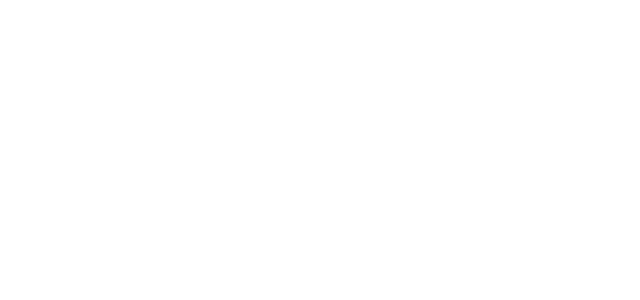
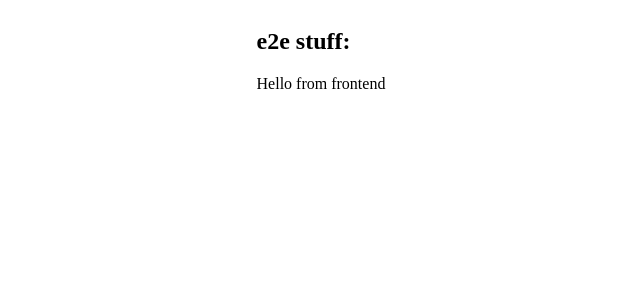
Before and after one commit to jhpyyk/tdd-mooc-webapp, a React (Vite) app in the folder frontend/: page /e2e in a window 1280 px wide. Shown: the top 300 px of the page, without its empty margins (319-959 px from the left). Built offline with nearby package versions, Linux system fonts and the light colour scheme; no server answers.

Commit message:
Fix e2e test to work with routes

```diff
--- a/frontend/src/App.tsx
+++ b/frontend/src/App.tsx
@@ -1,9 +1,9 @@
-import { useEffect, useState } from "react";
 import TodoPage from "./components/TodoPage/TodoPage";
 import "./App.css";
 import { LocalItemDAO, type ItemDAO } from "./ItemDAO";
 import ArchivePage from "./components/Archive/ArchivePage";
 import { Route, Router, type BaseLocationHook } from "wouter";
+import E2EPage from "./components/E2EPage";
 
 const localItemDAO = new LocalItemDAO();
 
@@ -22,6 +22,9 @@
                 <Route path={"/archive"}>
                     <ArchivePage itemDAO={itemDAO} />
                 </Route>
+                <Route path={"/e2e"}>
+                    <E2EPage />
+                </Route>
             </Router>
         </div>
     );
--- a/frontend/src/components/E2EPage.tsx
+++ b/frontend/src/components/E2EPage.tsx
@@ -23,7 +23,7 @@
     return data;
 };
 
-const TestPage = () => {
+const E2EPage = () => {
     const [backendTestResponse, setBackendTestResponse] = useState<string>();
     const [dbHealthResponse, setDbHealthResponse] = useState<string>();
 
@@ -56,4 +56,4 @@
         </div>
     );
 };
-export default TestPage;
+export default E2EPage;
```
Also changed, not shown: 1 other file (tests, documents, lock files or other folders).
